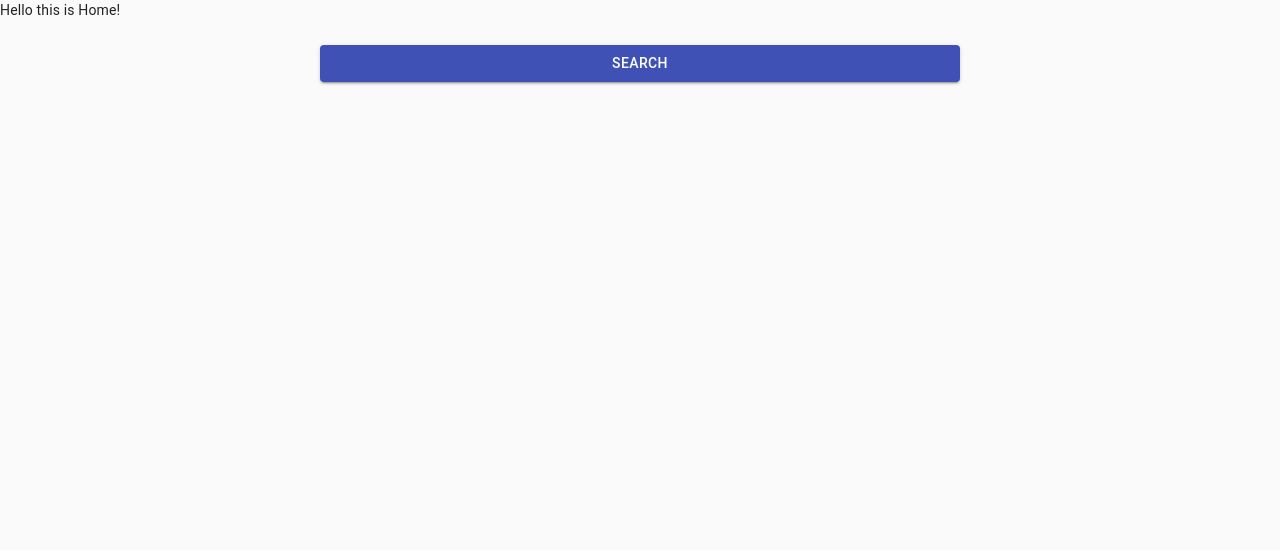
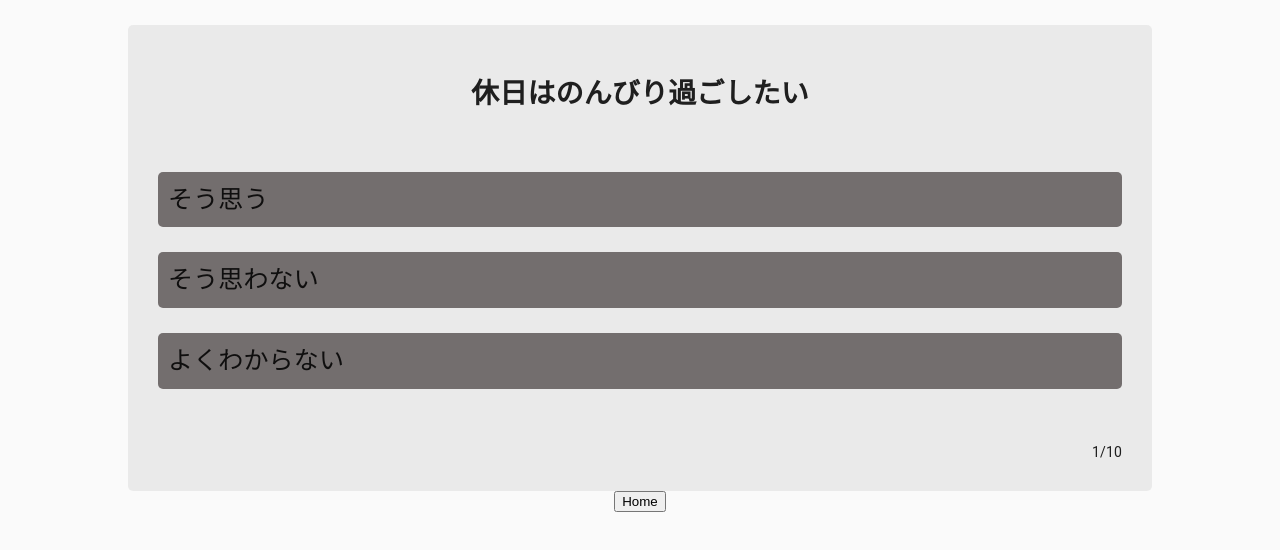
Before and after one commit to kazuki4real/ts-movie-search-app, a React (Create React App) app: page /test in a window 1280 px wide. Before the commit this address led to /. Shown: the top 550 px of the page. Built offline with nearby package versions, Linux system fonts and the light colour scheme; no server answers.

Commit message:
Test compoents created

```diff
--- a/src/App.tsx
+++ b/src/App.tsx
@@ -6,6 +6,7 @@ import { BrowserRouter as Router, Switch, Route, Redirect } from 'react-router-d
 import Home from './Home'
 import Search from './Search'
 import Movie from './Movie'
+import Test from './Test'
 
 const App: React.FC = () => {
   const prefersDarkMode = useMediaQuery('(prefers-color-scheme: dark)')
@@ -30,6 +31,7 @@ const App: React.FC = () => {
           <Route path="/search/:imdbID">
             <Movie />
           </Route>
+          <Route path="/test" component={Test} />
           <Redirect to="/" />
         </Switch>
       </Router>
--- a/src/Home.tsx
+++ b/src/Home.tsx
@@ -5,16 +5,23 @@ import { useHistory } from 'react-router-dom'
 const Home = () => {
   const history = useHistory()
 
-  const handleClick = () => {
-    history.push('/search')
+  const handleClick = (point: number) => {
+    if (point === 0) {
+      history.push('/search')
+    } else {
+      history.push('/test')
+    }
   }
 
   return (
     <div>
       Hello this is Home!
       <Wrapper>
-        <LinkButton variant="contained" color="primary" onClick={handleClick}>
+        <LinkButton variant="contained" color="primary" onClick={() => handleClick(0)}>
           Search
+        </LinkButton>
+        <LinkButton variant="contained" color="secondary" onClick={() => handleClick(1)}>
+          Test
         </LinkButton>
       </Wrapper>
     </div>
--- a/src/Movie.tsx
+++ b/src/Movie.tsx
@@ -4,8 +4,7 @@ import { LinkButton, Wrapper } from './Search'
 import { useHistory } from 'react-router-dom'
 import styled from 'styled-components'
 import { db } from './firebase'
-import TextField from '@material-ui/core/TextField'
-import CircularProgress from '@material-ui/core/CircularProgress'
+import LinearProgress from '@material-ui/core/CircularProgress'
 import Button from '@material-ui/core/Button'
 import TextareaAutosize from '@material-ui/core/TextareaAutosize'
 
@@ -167,13 +166,10 @@ const Movie = () => {
             <Btn variant="contained" color="primary" type="submit">
               add
             </Btn>
-            {loading ? (
-              <CircularProgress color="secondary" />
-            ) : (
-              <ListContainer>
-                {datas && datas.map((each: any) => (each.imdbID === data.ID ? <List>{each.title}</List> : null))}
-              </ListContainer>
-            )}
+            {loading && <LinearProgress />}
+            <ListContainer>
+              {datas && datas.map((each: any) => (each.imdbID === data.ID ? <List>{each.title}</List> : null))}
+            </ListContainer>
           </Field>
         </Form>
       </MainSection>
--- a/src/Search.tsx
+++ b/src/Search.tsx
@@ -105,10 +105,8 @@ const Search = () => {
 
       if (resJson.Search) {
         setMovie(resJson.Search)
-      }
-
-      if (!resJson.Search) {
-        setEmpty('empty')
+      } else {
+        setEmpty('検索結果が表示できませんでした')
         setMovie([])
         setExamples([])
       }
--- /dev/null
+++ b/src/Test.tsx
@@ -0,0 +1,143 @@
+import React, { useState } from 'react'
+import { testData } from './data'
+import styled from 'styled-components'
+import { useHistory } from 'react-router'
+
+const Wrapper = styled.div`
+  display: flex;
+  flex-wrap: wrap;
+  justify-content: center;
+  align-items: center;
+  flex-direction: column;
+`
+
+const Container = styled.div`
+  display: flex;
+  flex-wrap: wrap;
+  justify-content: center;
+  flex-direction: column;
+  width: 80%;
+  margin-top: 25px;
+  padding: 15px 30px;
+  background: #dddddd83;
+  border-radius: 5px;
+`
+
+const Question = styled.h1`
+  padding-top: 15px;
+  display: flex;
+  flex-wrap: wrap;
+  justify-content: center;
+`
+
+const AnswerSection = styled.div`
+  display: flex;
+  flex-wrap: wrap;
+  flex-direction: column;
+`
+
+const List = styled.p`
+  list-style: none;
+  margin: 25px 0;
+  font-size: 25px;
+  background: #393232ab;
+  padding: 10px 0;
+  border-radius: 5px;
+  user-select: none;
+  padding-left: 10px;
+
+  &:hover {
+    opacity: 50%;
+    cursor: pointer;
+  }
+`
+
+const Ul = styled.ul`
+  padding-left: 0;
+`
+
+const Result = styled.ul`
+  display: flex;
+  flex-wrap: wrap;
+  flex-direction: column;
+  font-size: 25px;
+`
+
+const CurrentNum = styled.p`
+  display: flex;
+  flex-wrap: wrap;
+  justify-content: flex-end;
+`
+
+const Test = () => {
+  const [valA, setValA] = useState<number>(0)
+  const [valB, setValB] = useState<number>(0)
+  const [valC, setValC] = useState<number>(0)
+  const [currentQuestion, setCurrentQuestion] = useState<number>(1)
+  const history = useHistory()
+
+  const answers = ['そう思う', 'そう思わない', 'よくわからない']
+
+  const handleClick = (point: number): void => {
+    if (currentQuestion < 21) {
+      if (point === 5) {
+        setValA(valA + 5)
+      } else if (point === 3) {
+        setValB(valB + 3)
+      } else {
+        setValC(valC + 1)
+      }
+      setCurrentQuestion(currentQuestion + 1)
+    }
+  }
+
+  const showResult = (valA: number, valB: number, valC: number) => {
+    if (valA > 10) {
+      return 'valA'
+    } else {
+      return 'val else'
+    }
+  }
+
+  const reset = (): void => {
+    setCurrentQuestion(1)
+    setValA(0)
+    setValB(0)
+    setValC(0)
+  }
+
+  const handleHome = (): void => {
+    history.push('/')
+  }
+
+  console.log(valA)
+
+  return (
+    <Wrapper>
+      <Container>
+        {currentQuestion < 11 && (
+          <div>
+            <Question>{testData.questions[currentQuestion - 1].question}</Question>
+            <AnswerSection>
+              <Ul>
+                <List onClick={() => handleClick(5)}>{answers[0]}</List>
+                <List onClick={() => handleClick(1)}>{answers[1]}</List>
+                <List onClick={() => handleClick(3)}>{answers[2]}</List>
+              </Ul>
+            </AnswerSection>
+            <CurrentNum>{currentQuestion}/10</CurrentNum>
+          </div>
+        )}
+        {currentQuestion === 11 && (
+          <Result>
+            <p>{showResult(valA, valB, valC)}</p>
+            <button onClick={reset}>Test again</button>
+          </Result>
+        )}
+      </Container>
+      <button onClick={handleHome}>Home</button>
+    </Wrapper>
+  )
+}
+
+export default Test
--- /dev/null
+++ b/src/data.js
@@ -0,0 +1,44 @@
+export const testData = {
+  questions: [
+    {
+      id: 1,
+      question: '休日はのんびり過ごしたい'
+    },
+    {
+      id: 2,
+      question: '映画は1人で観ることが多い'
+    },
+    {
+      id: 3,
+      question: 'ロザンゼルスのような気候の場所へ行ってみたい'
+    },
+    {
+      id: 4,
+      question: '自分には自慢できる趣味や特技がある'
+    },
+    {
+      id: 5,
+      question: '犬よりも猫派だ'
+    },
+    {
+      id: 6,
+      question: '成長物語をよく観る'
+    },
+    {
+      id: 7,
+      question: '空想癖がある'
+    },
+    {
+      id: 8,
+      question: '韓国ドラマをよく観る'
+    },
+    {
+      id: 9,
+      question: '現在、恋人や配偶者など好きな人がいる'
+    },
+    {
+      id: 10,
+      question: '今まさに人生が楽しい'
+    }
+  ]
+}
```
